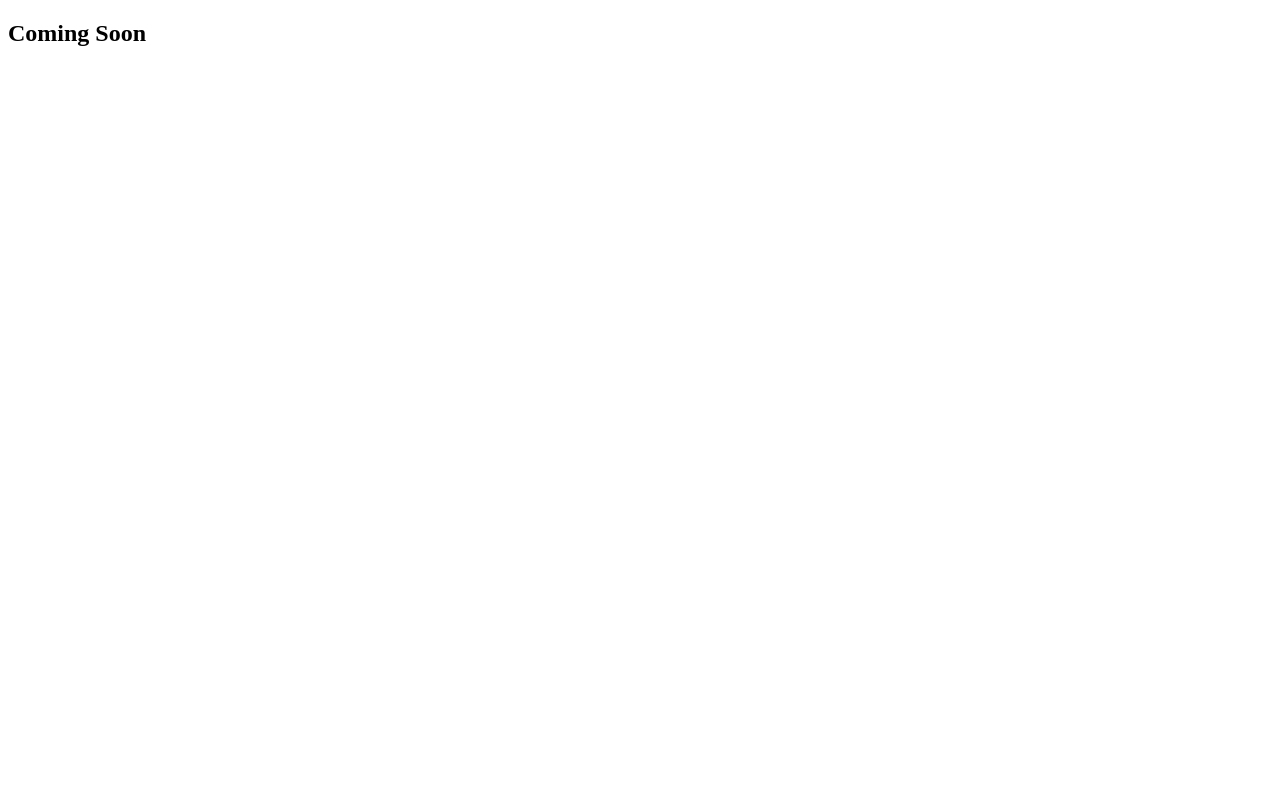
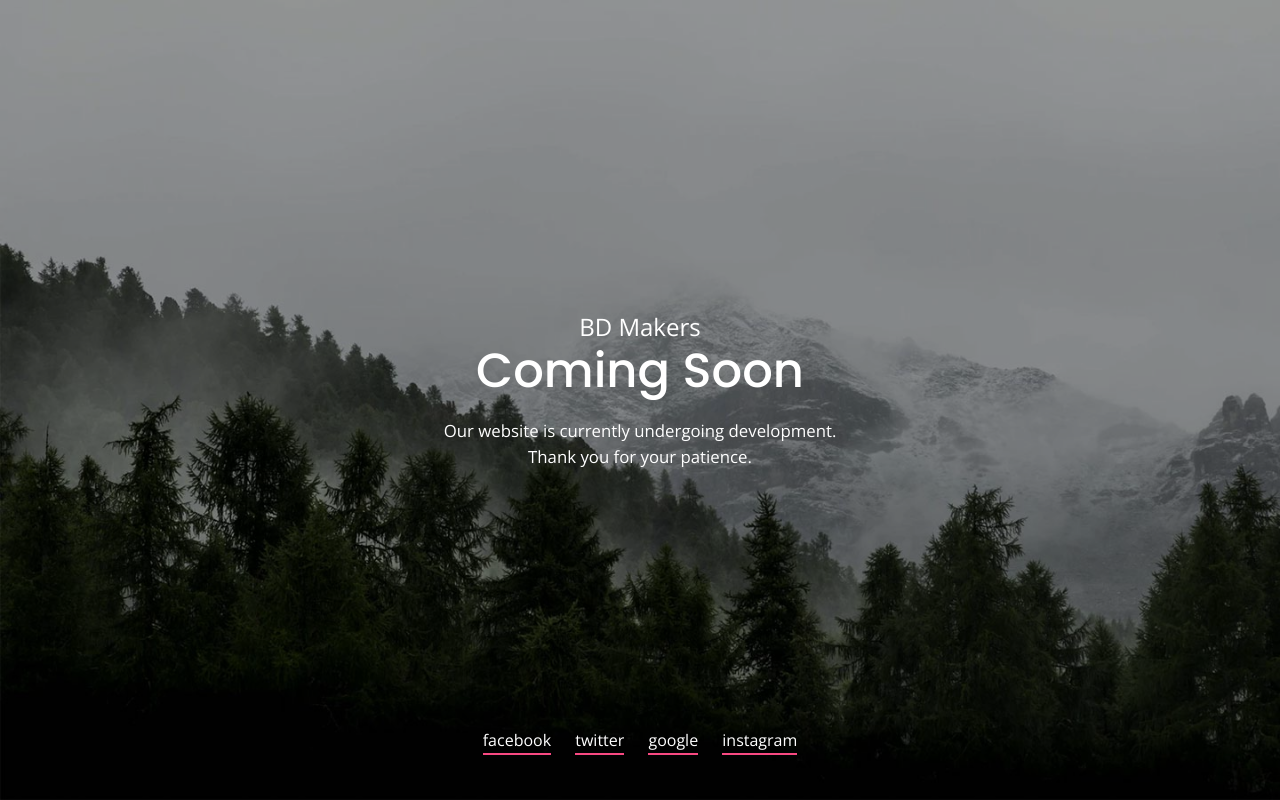
Before and after one commit to bdmakers/bdmakers.github.io, a plain HTML site: page index.html in a window 1280 px wide. Drawn offline with nearby package versions, Linux system fonts and the light colour scheme.

Commit message:
undergoing site

```diff
--- /dev/null
+++ b/css/responsive.css
@@ -0,0 +1,60 @@
+
+
+/* Screens Resolution : 992px
+-------------------------------------------------------------------------- */
+@media only screen and (max-width: 1200px) {
+
+}
+
+/* Screens Resolution : 992px
+-------------------------------------------------------------------------- */
+@media only screen and (max-width: 992px) {
+
+
+
+}
+
+
+/* Screens Resolution : 767px
+-------------------------------------------------------------------------- */
+@media only screen and (max-width: 767px) {
+
+	/* ---------------------------------
+	1. PRIMARY STYLES
+	--------------------------------- */
+
+	p{ line-height: 1.4; }
+
+	h1{ font-size: 2.8em; line-height: 1; }
+	h2{ font-size: 2.2em; line-height: 1.1; }
+	h3{ font-size: 1.8em; }
+
+
+
+}
+
+/* Screens Resolution : 479px
+-------------------------------------------------------------------------- */
+@media only screen and (max-width: 479px) {
+
+	/* ---------------------------------
+	1. PRIMARY STYLES
+	--------------------------------- */
+
+	body{ font-size: 12px; }
+
+}
+
+/* Screens Resolution : 359px
+-------------------------------------------------------------------------- */
+@media only screen and (max-width: 359px) {
+
+
+}
+
+/* Screens Resolution : 290px
+-------------------------------------------------------------------------- */
+@media only screen and (max-width: 290px) {
+
+
+}
--- /dev/null
+++ b/css/styles.css
@@ -0,0 +1,110 @@
+/* ---------------------------------
+1. PRIMARY STYLES
+--------------------------------- */
+
+html{ font-size: 100%; height: 100%; width: 100%; overflow-x: hidden; margin: 0px;  padding: 0px; touch-action: manipulation; }
+
+
+body{ font-size: 16px; font-family: 'Open Sans', sans-serif; width: 100%; height: 100%; margin: 0; font-weight: 400;
+	-webkit-font-smoothing: antialiased; -moz-osx-font-smoothing: grayscale; word-wrap: break-word; overflow-x: hidden;
+	color: #333; }
+
+h1, h2, h3, h4, h5, h6, p, a, ul, span, li, img, inpot, button{ margin: 0; padding: 0; }
+
+h1,h2,h3,h4,h5,h6{ line-height: 1.5; font-weight: inherit; }
+
+h1,h2,h3{ font-family: 'Poppins', sans-serif; }
+
+p{ line-height: 1.6; font-size: 1.05em; font-weight: 400; color: #555; }
+
+h1{ font-size: 3.5em; line-height: 1; }
+h2{ font-size: 3em; line-height: 1.1; }
+h3{ font-size: 2.5em; }
+h4{ font-size: 1.5em; }
+h5{ font-size: 1.2em; }
+h6{ font-size: .9em; letter-spacing: 1px; }
+
+a, button{ display: inline-block; text-decoration: none; color: inherit; transition: all .3s; line-height: 1; }
+
+a:focus, a:active, a:hover,
+button:focus, button:active, button:hover,
+a b.light-color:hover{ text-decoration: none; color: #E45F74; }
+
+b{ font-weight: 500; }
+
+img{ width: 100%; }
+
+li{ list-style: none; display: inline-block; }
+
+span{ display: inline-block; }
+
+button{ outline: 0; border: 0; background: none; cursor: pointer; }
+
+b.light-color{ color: #444; }
+
+.icon{ font-size: 1.1em; display: inline-block; line-height: inherit; }
+
+[class^="icon-"]:before, [class*=" icon-"]:before{ line-height: inherit; }
+
+*, *::before, *::after {
+    -webkit-box-sizing: inherit;
+    box-sizing: inherit;
+}
+
+*, *::before, *::after {
+    -webkit-box-sizing: inherit;
+	box-sizing: inherit;}
+
+
+/* ---------------------------------
+2. COMMONS FOR PAGE DESIGN
+--------------------------------- */
+
+.center-text{ text-align: center; }
+
+.display-table{ display: table; height: 100%; width: 100%; }
+
+.display-table-cell{ display: table-cell; vertical-align: middle; }
+
+
+
+::-webkit-input-placeholder { font-size: .9em; letter-spacing: 1px; }
+
+::-moz-placeholder { font-size: .9em; letter-spacing: 1px; }
+
+:-ms-input-placeholder { font-size: .9em; letter-spacing: 1px; }
+
+:-moz-placeholder { font-size: .9em; letter-spacing: 1px; }
+
+
+.full-height{ height: 100%; }
+
+.position-static{ position: static; }
+
+.font-white{ color: #fff; }
+
+/* ---------------------------------
+3. MAIN SECTION
+--------------------------------- */
+
+.main-area{ position: relative; height: 100vh; z-index: 1; padding: 0 20px; background-size: cover; color: #fff; }
+
+.main-area:after{ content:''; position: absolute; top: 0; bottom: 0;left: 0; right: 0; z-index: -1;
+	opacity: .4; background: #000; }
+
+.main-area .desc{ margin: 20px auto; max-width: 500px; }
+
+.main-area .notify-btn{ padding: 13px 35px; border-radius: 50px; border: 2px solid #F84982;
+	color: #fff; background: #F84982; }
+
+.main-area .notify-btn:hover{ background: none; }
+
+.main-area .social-btn{ position: absolute; bottom: 40px; width: 100%; left: 50%; transform: translateX(-50%); }
+
+.main-area .social-btn > li > a{ margin: 0 10px; padding-bottom: 7px; position: relative; overflow: hidden; }
+
+.main-area .social-btn > li > a:after{ content:''; position: absolute; bottom: 0; left: 0; right: 0;
+	transition: all .2s; height: 2px; background: #F84982; }
+
+
+.main-area .social-btn > li > a:hover:after{ transform: translateX(100%); }
--- a/index.html
+++ b/index.html
@@ -1,14 +1,39 @@
-<!DOCTYPE html>
+<!DOCTYPE HTML>
 <html lang="en">
 <head>
-    <meta charset="UTF-8">
-    <meta name="viewport" content="width=device-width, initial-scale=1.0">
-    <meta http-equiv="X-UA-Compatible" content="ie=edge">
-    <title>BD Makers</title>
+	<title>TITLE</title>
+	<meta http-equiv="X-UA-Compatible" content="IE=edge">
+    <meta name="viewport" content="width=device-width, initial-scale=1">
+	<meta charset="UTF-8">
+	<!-- Font -->
+	<link href="https://fonts.googleapis.com/css?family=Open+Sans:400,700%7CPoppins:400,500" rel="stylesheet">
+	<link href="css/styles.css" rel="stylesheet">
+	<link href="css/responsive.css" rel="stylesheet">
+
 </head>
 <body>
-    <div>
-        <h2>Coming Soon</h2>
-    </div>
+
+	<div class="main-area center-text" style="background-image:url(images/background.jpg);">
+		<div class="display-table">
+			<div class="display-table-cell">
+				<h4 class="title font-white"><b>BD Makers</b></h4>
+				<h2 class="title font-white"><b>Coming Soon</b></h2>
+				<p class="desc font-white">
+					Our website is currently undergoing development.
+					<br>
+					Thank you for your patience.
+				</p>
+
+				<ul class="social-btn font-white">
+					<li><a href="#">facebook</a></li>
+					<li><a href="#">twitter</a></li>
+					<li><a href="#">google</a></li>
+					<li><a href="#">instagram</a></li>
+				</ul><!-- social-btn -->
+
+			</div><!-- display-table -->
+		</div><!-- display-table-cell -->
+	</div><!-- main-area -->
+
 </body>
 </html>
```
Also changed, not shown: images/background.jpg (added), 1 other file.
